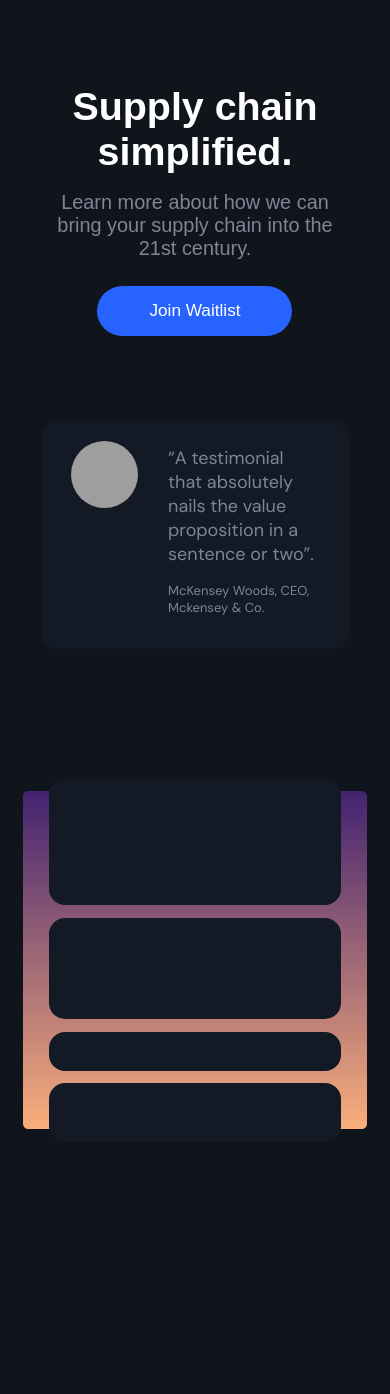
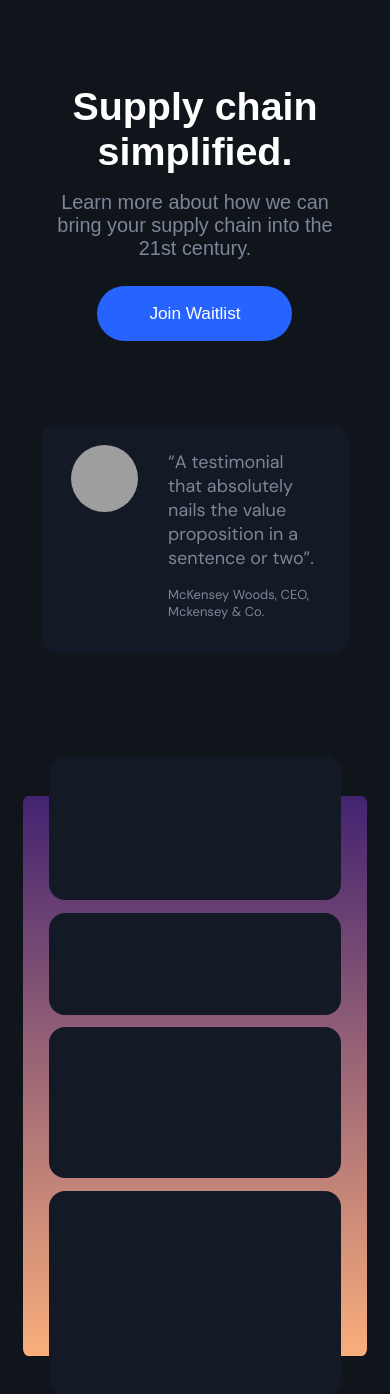
Before and after one commit to rayanwaked/procure-project, a React (Create React App) app: page / in a window 390 px wide. Before the commit the page ends 1142 px from the top, so only its background shows below. Built offline with nearby package versions, Linux system fonts and the light colour scheme; grey boxes are pictures that could not be loaded.

Commit message:
Hero backdrop min hight, hero content min height updates. Primary button min hieght.

```diff
--- a/src/components/landing/landing.css
+++ b/src/components/landing/landing.css
@@ -1,5 +1,3 @@
-@import url('https://fonts.googleapis.com/css2?family=DM+Sans:ital,wght@0,400;0,500;0,700;1,400;1,500;1,700&display=swap');
-
 body {
     background: #10151C
 }
@@ -91,7 +89,7 @@ body {
     font-size: 1vw;
 }
 
-.LandingTestamonial {
+.LandingTestimonial {
     margin-top: 4vh;
 
     width: 33vw;
@@ -100,11 +98,11 @@ body {
     border-radius: 16px;
 }
 
-.LandingTestamonialContent {
+.LandingTestimonialContent {
     display: flex;
 }
 
-.LandingTestamonialText {
+.LandingTestimonialText {
     margin-top: 25px;
     margin-left: 30px;
     margin-right: 30px;
--- a/src/components/landing/landing.tsx
+++ b/src/components/landing/landing.tsx
@@ -28,8 +28,9 @@ export default function Landing() {
                         </button>
                     </div>
 
-                    <div className="LandingTestamonial">
-                        <div className="LandingTestamonialContent">
+                    {/* Testimonial */}
+                    <div className="LandingTestimonial">
+                        <div className="LandingTestimonialContent">
 
                             <div>
                                 <img src="https://images.unsplash.com/photo-1534528741775-53994a69daeb?ixlib=rb-1.2.1&ixid=MnwxMjA3fDB8MHxwaG90by1wYWdlfHx8fGVufDB8fHx8&auto=format&fit=crop&w=1528&q=80"
@@ -40,14 +41,15 @@ export default function Landing() {
                                          objectFit: "cover",
                                          marginTop: "20px",
                                          marginLeft: "30px"
-                                     }} />
+                                     }}
+                                     alt="headshot photo" />
                             </div>
 
                             <div style={{display: "grid"}}>
-                                <p className="LandingTestamonialText">
+                                <p className="LandingTestimonialText">
                                     “A testimonial that absolutely nails the value
                                     proposition in a sentence or two”. </p>
-                                <p className="LandingTestamonialText"
+                                <p className="LandingTestimonialText"
                                    style={{
                                        fontSize: "13px",
                                        marginTop: "-2px",
@@ -65,16 +67,16 @@ export default function Landing() {
                 <div className="HeroBackdrop">
 
                     <div className="HeroBackdropContent"
-                         style={{marginTop: "-4vh"}}></div>
+                         style={{marginTop: "-4vh", minHeight: "144px"}}></div>
 
                     <div className="HeroBackdropContent"
-                         style={{height: "12vh"}}></div>
+                         style={{height: "12vh", minHeight: "102px"}}></div>
 
                     <div className="HeroBackdropContent"
-                         style={{height: "10vw"}}></div>
+                         style={{height: "10vw", minHeight: "151px"}}></div>
 
                     <div className="HeroBackdropContent"
-                         style={{height: "15vw", marginBottom: "-4vh"}}></div>
+                         style={{height: "15vw", minHeight: "205px", marginBottom: "-4vh"}}></div>
 
                 </div>
             </div>
--- a/src/components/landing/mobilelanding.css
+++ b/src/components/landing/mobilelanding.css
@@ -31,6 +31,7 @@
     .LandingPrimaryButton {
         width: 50vw;
         height: 6vh;
+        min-height: 55px;
     }
 
     .LandingPrimaryButtonText {
@@ -43,7 +44,7 @@
         align-items: center;
     }
 
-    .LandingTestamonial {
+    .LandingTestimonial {
         margin-top: 10vh;
 
         width: 100%;
@@ -51,7 +52,8 @@
 
     .HeroBackdrop {
         width: 100%;
-        height: 40vh;
+        height: 60vh;
+        min-height: 560px;
     }
 
     .HeroBackdropContent {
```
